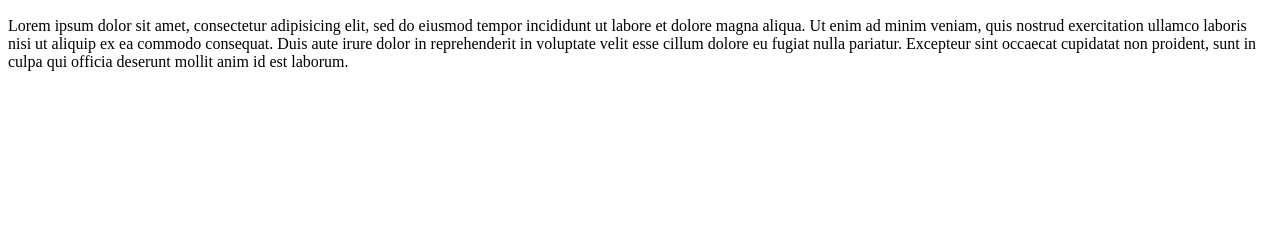
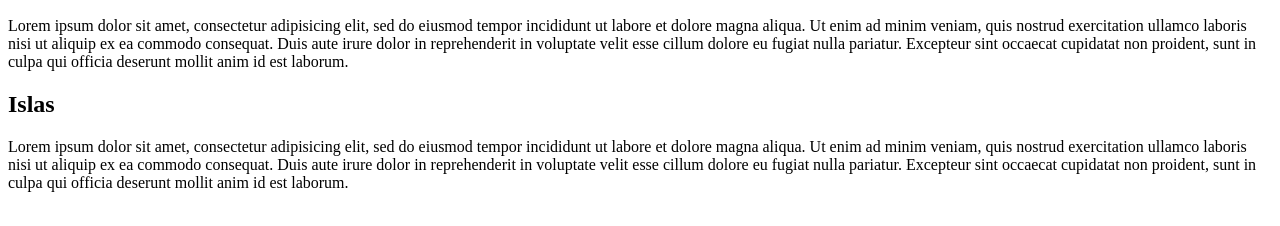
Before and after one commit to naviMtq/webTierra, a plain HTML site: page index.html in a window 1280 px wide. Shown: the part 110-336 px from the top of the page. Drawn offline with Linux system fonts and the light colour scheme.

Commit message:
subtitulos

```diff
--- a/index.html
+++ b/index.html
@@ -14,5 +14,12 @@
 	consequat. Duis aute irure dolor in reprehenderit in voluptate velit esse
 	cillum dolore eu fugiat nulla pariatur. Excepteur sint occaecat cupidatat non
 	proident, sunt in culpa qui officia deserunt mollit anim id est laborum.</p>
+	<h2>Islas</h2>
+	<p>Lorem ipsum dolor sit amet, consectetur adipisicing elit, sed do eiusmod
+	tempor incididunt ut labore et dolore magna aliqua. Ut enim ad minim veniam,
+	quis nostrud exercitation ullamco laboris nisi ut aliquip ex ea commodo
+	consequat. Duis aute irure dolor in reprehenderit in voluptate velit esse
+	cillum dolore eu fugiat nulla pariatur. Excepteur sint occaecat cupidatat non
+	proident, sunt in culpa qui officia deserunt mollit anim id est laborum.</p>
 </body>
 </html>
```
